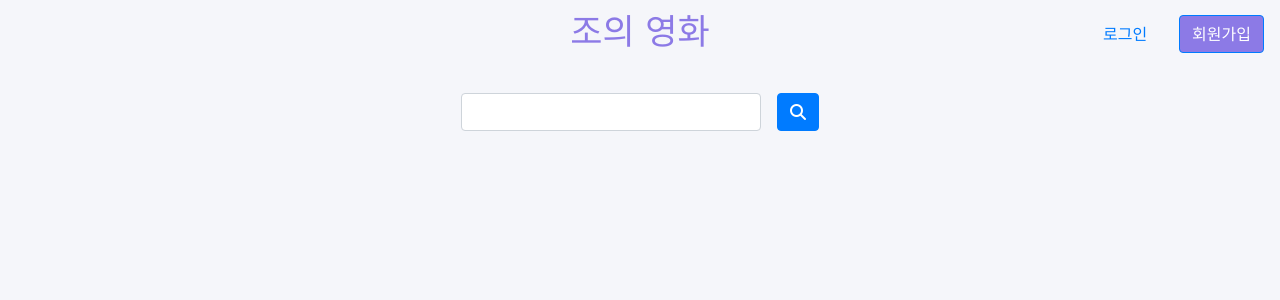
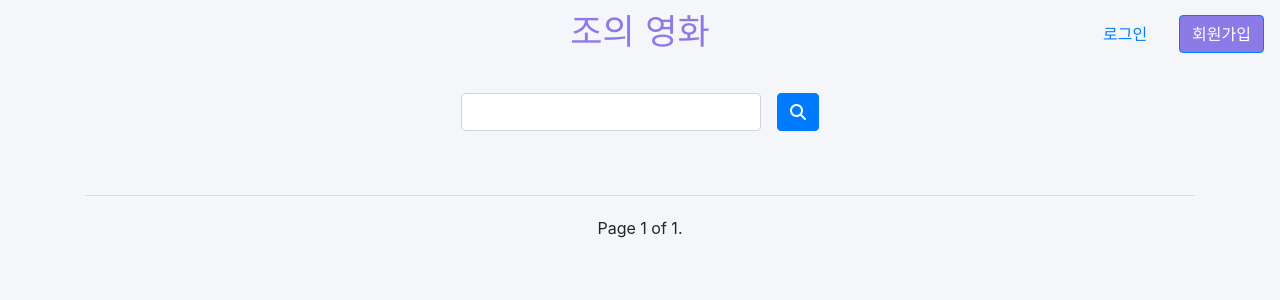
Before and after one commit to jngcii/django-movie, a Django app: page /movies/ in a window 1280 px wide. Shown: the top 300 px of the page. Run offline with Django 3.2, Linux system fonts and the light colour scheme; data that the repository does not hold is empty; some libraries are stand-ins or nearby versions.

Commit message:
Update html - base/movies:index | use Pagination

```diff
--- a/movies/templates/movies/index.html
+++ b/movies/templates/movies/index.html
@@ -1,8 +1,7 @@
 {% extends 'base.html' %}
-
+{% load bootstrap_pagination %}
 
 {% block body %}
-
   <div class="search-container mb-5">
     <form class="form d-flex justify-content-center">
       <input class="form-control mr-3" style="width: 300px;">
@@ -14,8 +13,7 @@
 
 
   <div class="row">
-  {% for movie in movies %}
-
+  {% for movie in page_obj %}
     <div class="col-12 col-sm-6 col-md-4 col-lg-3 position-relative movies">
       <div class="position-relative d-flex flex-column justify-content-end">
         <a href="{% url 'movies:detail' movie.id %}">
@@ -32,11 +30,36 @@
           <span class="position-absolute" style="font-size: 20px; font-weight:700; bottom: -10px;">{{ movie.bad_seho }}</span>
         </div>
       </div>
-
     </div>
 
   {% endfor %}
+
+  {% bootstrap_paginate page_obj range=5 show_prev_next="false" show_first_last="true" %}
   </div>
+
+  <hr>
+
+  <div class="pagination">
+    <span class="step-links">
+        {% if page_obj.has_previous %}
+            <a href="?page=1">&laquo; first</a>
+            <a href="?page={{ page_obj.previous_page_number }}">previous</a>
+        {% endif %}
+
+        <span class="current">
+            Page {{ page_obj.number }} of {{ page_obj.paginator.num_pages }}.
+        </span>
+
+        {% if page_obj.has_next %}
+            <a href="?page={{ page_obj.next_page_number }}">next</a>
+            <a href="?page={{ page_obj.paginator.num_pages }}">last &raquo;</a>
+        {% endif %}
+    </span>
+  </div>
+
+
+
+
 
 
 <script>
--- a/templates/base.html
+++ b/templates/base.html
@@ -31,6 +31,13 @@
     }
     .my-opacity {
       opacity: 0.5;
+    }
+    .pagination {
+      justify-content: center;
+      text-align: center;
+      margin-left:auto;
+      margin-right:auto;
+      margin-top: 20px;
     }
   </style>
 </head>
```
